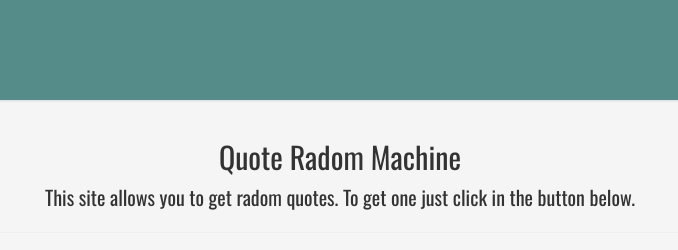
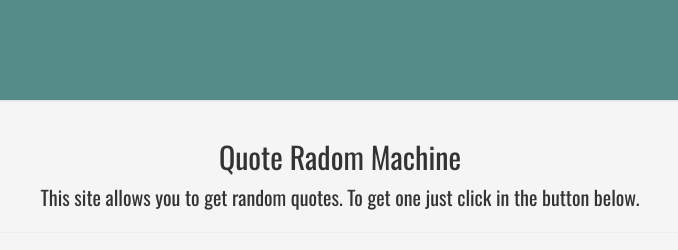
Before and after one commit to WillianJonathan/random-quote-machine-project, a plain HTML site: page index.html in a window 1280 px wide. Shown: the top 250 px of the page, 300-978 px from the left. Drawn offline with nearby package versions, Linux system fonts and the light colour scheme.

Commit message:
Fix a grammar error "radom" to "random"

```diff
--- a/index.html
+++ b/index.html
@@ -15,7 +15,7 @@
                <div class="col-md-8 col-md-offset-2 well text-center">
                    <div id="presentation">
                        <h2> Quote Radom Machine </h2>
-                       <p> This site allows you to get radom quotes. To get one just click in the button below.</p>
+                       <p> This site allows you to get random quotes. To get one just click in the button below.</p>
                    </div>
                    <div id="father">
                    </div>
```
